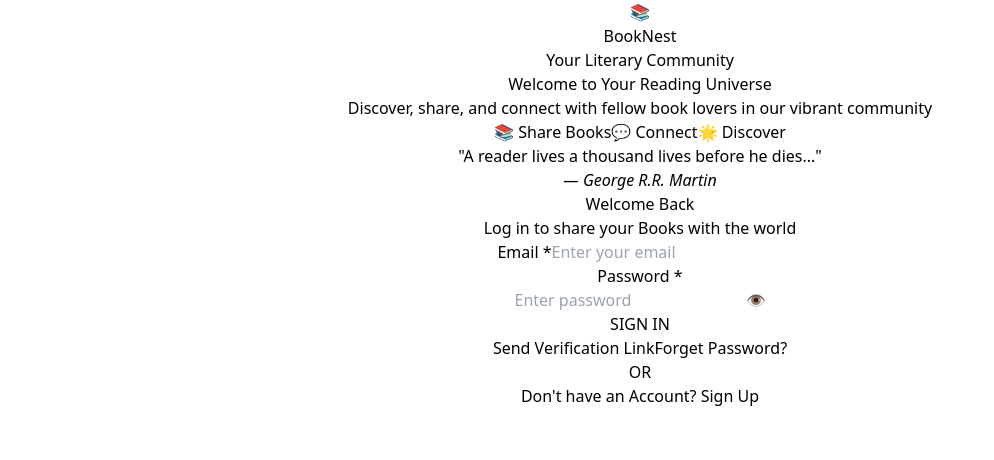
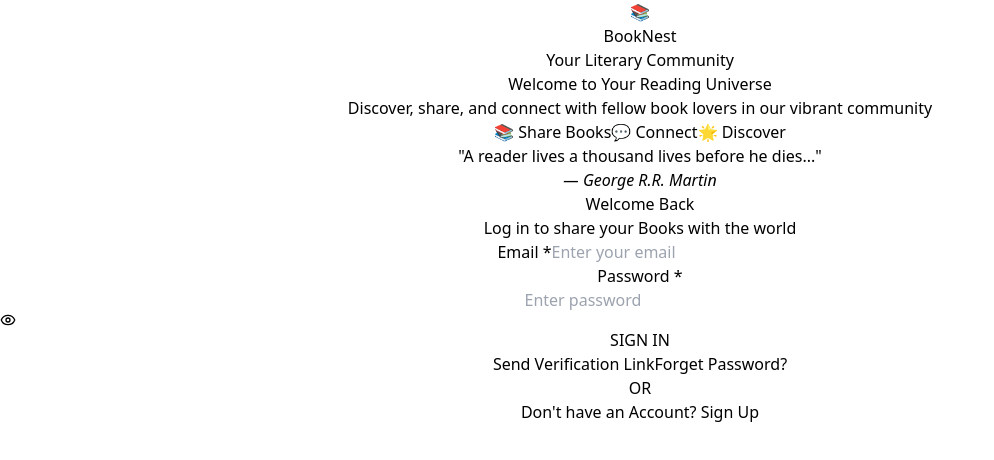
Before and after one commit to Kashifraza4455/Booknest, a React (Vite) app in the folder frontend/: page /login in a window 1280 px wide. Shown: the top 460 px of the page, without its empty margins (0-994 px from the left). Built offline with nearby package versions, Linux system fonts and the light colour scheme.

Commit message:
change password icon in login.jsx

```diff
--- a/frontend/src/component/Login.jsx
+++ b/frontend/src/component/Login.jsx
@@ -1,6 +1,7 @@
 import { useState, useEffect } from "react";
 import { useNavigate, Link } from "react-router-dom";
 import { useDispatch, useSelector } from "react-redux";
+import { Eye, EyeOff } from "lucide-react";
 import { loginUser } from "../store/slices/authSlice";
 import { sendVerification } from "../api"; // api.js ka path
 
@@ -155,7 +156,7 @@ const handleSendVerification = async () => {
                   className="absolute right-3 top-2 cursor-pointer text-gray-500"
                   onClick={() => setShowPassword(!showPassword)}
                 >
-                  {showPassword ? "🙈" : "👁️"}
+                  {showPassword ? <EyeOff size={16} /> : <Eye size={16} />}
                 </span>
               </div>
             </div>
--- a/frontend/src/component/Password.jsx
+++ b/frontend/src/component/Password.jsx
@@ -95,7 +95,7 @@ const handleChangePassword = async () => {
               Change Password
             </h3>
             <p className="text-gray-500 text-left">
-              Enter your old password and set a new one
+              Enter your new password
             </p>
           </div>
 
```
